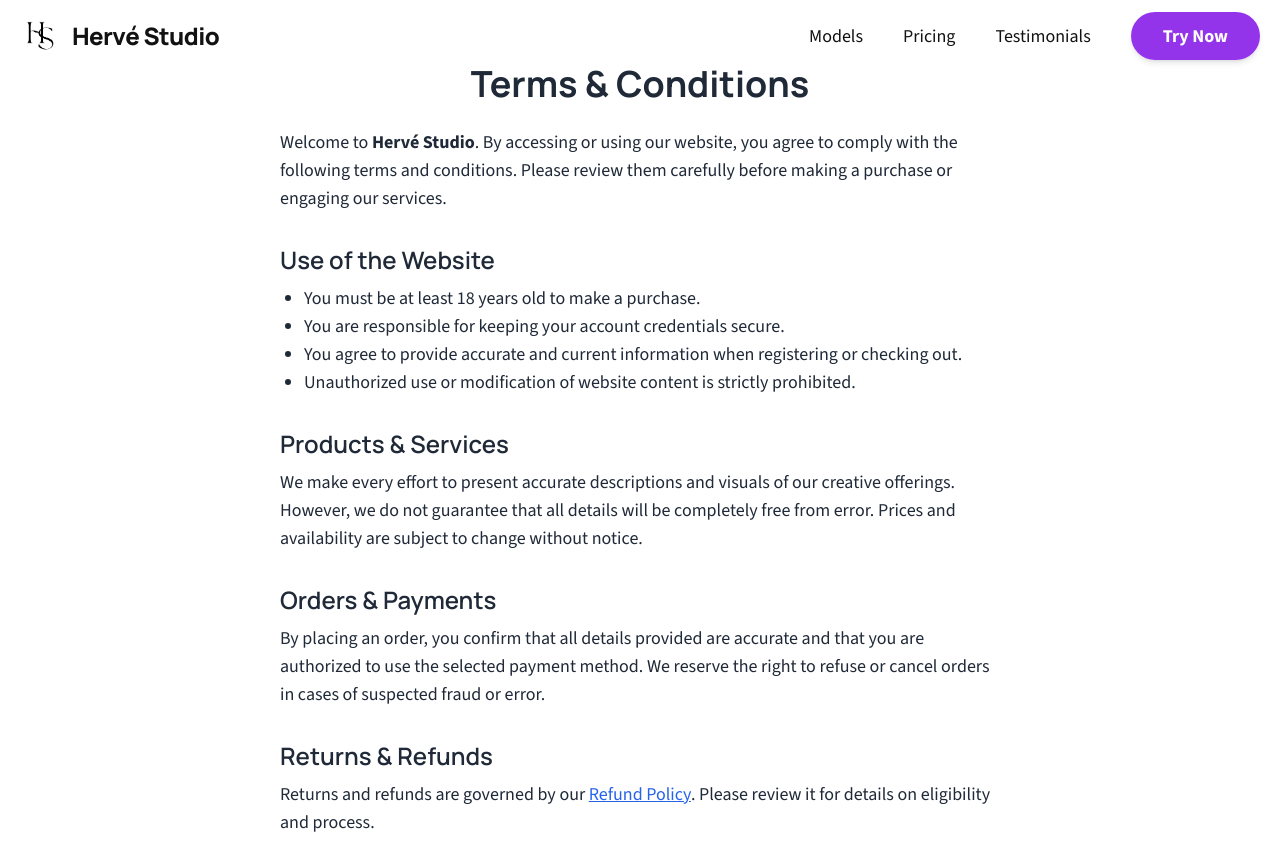
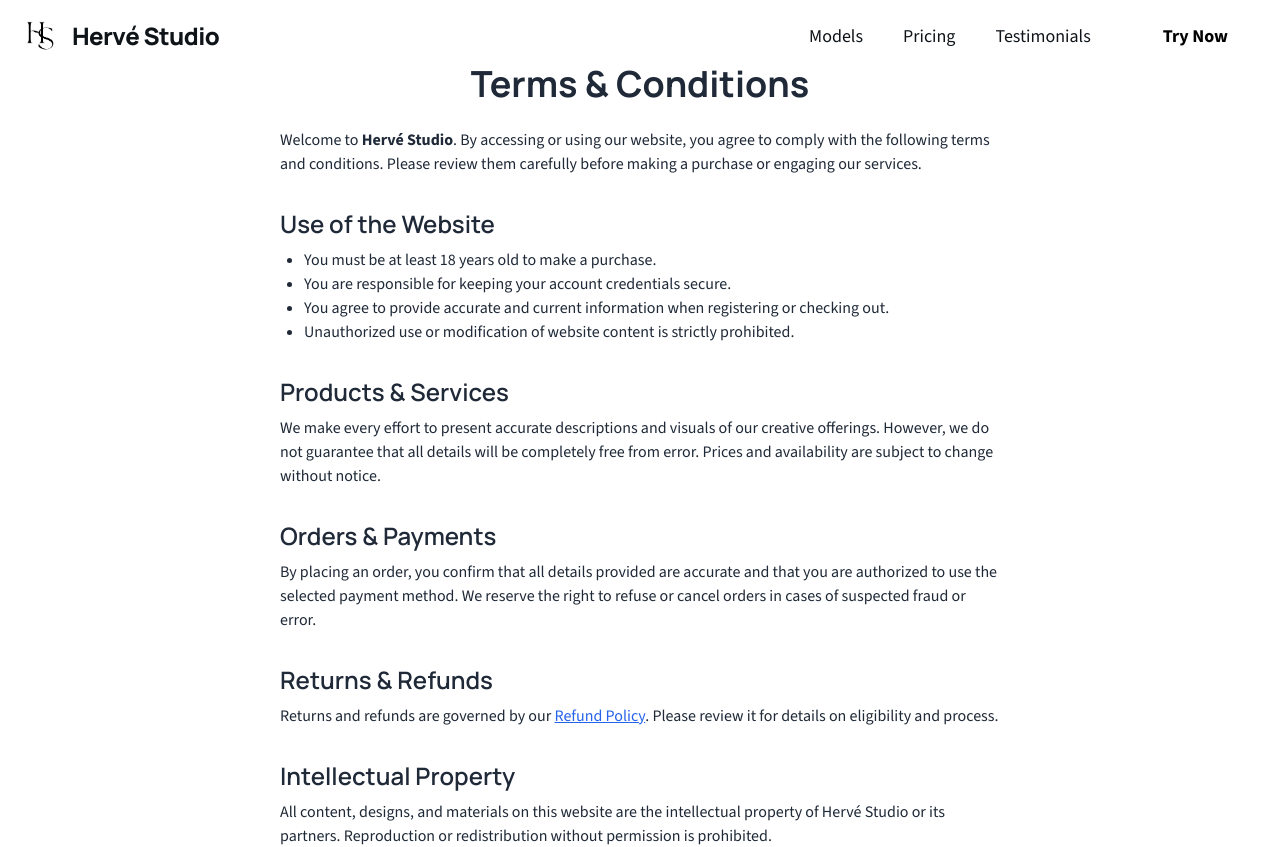
Before and after one commit to nizarhaider/herve-studio-site, a Next.js app: page /terms-and-conditions in a window 1280 px wide. Shown: the top 847 px of the page. Built offline with nearby package versions, Linux system fonts and the light colour scheme.

Commit message:
updated pricing

```diff
--- a/src/app/globals.css
+++ b/src/app/globals.css
@@ -3,29 +3,66 @@
 @tailwind utilities;
 
 :root {
-  --color-background: #ffffff;
-  --color-foreground: #121212;
-  --color-primary: #E5E7EB; /* A neutral primary, Botika focuses on accent */
-  --color-secondary: #6B7280; /* A muted secondary */
-
-  /* Botika-inspired accent colors */
-  --color-primary-accent: #9333EA; /* Vibrant purple */
-  --color-foreground-accent: #A855F7; /* Lighter purple for subtle highlights */
-  --color-hero-background: linear-gradient(180deg, #E5E7EB 0%, #ffffff 100%); /* Subtle gradient for hero */
+  --background: oklch(1.0000 0 0);
+  --foreground: oklch(0.1884 0.0128 248.5103);
+  --card: oklch(0.9784 0.0011 197.1387);
+  --card-foreground: oklch(0.1884 0.0128 248.5103);
+  --popover: oklch(1.0000 0 0);
+  --popover-foreground: oklch(0.1884 0.0128 248.5103);
+  --primary: oklch(0.6723 0.1606 244.9955);
+  --primary-foreground: oklch(1.0000 0 0);
+  --secondary: oklch(0.1884 0.0128 248.5103);
+  --secondary-foreground: oklch(1.0000 0 0);
+  --muted: oklch(0.9222 0.0013 286.3737);
+  --muted-foreground: oklch(0.1884 0.0128 248.5103);
+  --accent: oklch(0.9392 0.0166 250.8453);
+  --accent-foreground: oklch(0.6723 0.1606 244.9955);
+  --destructive: oklch(0.6188 0.2376 25.7658);
+  --destructive-foreground: oklch(1.0000 0 0);
+  --border: oklch(0.9317 0.0118 231.6594);
+  --input: oklch(0.9809 0.0025 228.7836);
+  --ring: oklch(0.6818 0.1584 243.3540);
+  --chart-1: oklch(0.6723 0.1606 244.9955);
+  --chart-2: oklch(0.6907 0.1554 160.3454);
+  --chart-3: oklch(0.8214 0.1600 82.5337);
+  --chart-4: oklch(0.7064 0.1822 151.7125);
+  --chart-5: oklch(0.5919 0.2186 10.5826);
+  --sidebar: oklch(0.9784 0.0011 197.1387);
+  --sidebar-foreground: oklch(0.1884 0.0128 248.5103);
+  --sidebar-primary: oklch(0.6723 0.1606 244.9955);
+  --sidebar-primary-foreground: oklch(1.0000 0 0);
+  --sidebar-accent: oklch(0.9392 0.0166 250.8453);
+  --sidebar-accent-foreground: oklch(0.6723 0.1606 244.9955);
+  --sidebar-border: oklch(0.9271 0.0101 238.5177);
+  --sidebar-ring: oklch(0.6818 0.1584 243.3540);
+  --font-sans: Open Sans, sans-serif;
+  --font-serif: Georgia, serif;
+  --font-mono: Menlo, monospace;
+  --radius: 1.3rem;
+  --shadow-x: 0px;
+  --shadow-y: 2px;
+  --shadow-blur: 0px;
+  --shadow-spread: 0px;
+  --shadow-opacity: 0;
+  --shadow-color: rgba(29,161,242,0.15);
+  --shadow-2xs: 0px 2px 0px 0px hsl(202.8169 89.1213% 53.1373% / 0.00);
+  --shadow-xs: 0px 2px 0px 0px hsl(202.8169 89.1213% 53.1373% / 0.00);
+  --shadow-sm: 0px 2px 0px 0px hsl(202.8169 89.1213% 53.1373% / 0.00), 0px 1px 2px -1px hsl(202.8169 89.1213% 53.1373% / 0.00);
+  --shadow: 0px 2px 0px 0px hsl(202.8169 89.1213% 53.1373% / 0.00), 0px 1px 2px -1px hsl(202.8169 89.1213% 53.1373% / 0.00);
+  --shadow-md: 0px 2px 0px 0px hsl(202.8169 89.1213% 53.1373% / 0.00), 0px 2px 4px -1px hsl(202.8169 89.1213% 53.1373% / 0.00);
+  --shadow-lg: 0px 2px 0px 0px hsl(202.8169 89.1213% 53.1373% / 0.00), 0px 4px 6px -1px hsl(202.8169 89.1213% 53.1373% / 0.00);
+  --shadow-xl: 0px 2px 0px 0px hsl(202.8169 89.1213% 53.1373% / 0.00), 0px 8px 10px -1px hsl(202.8169 89.1213% 53.1373% / 0.00);
+  --shadow-2xl: 0px 2px 0px 0px hsl(202.8169 89.1213% 53.1373% / 0.00);
+  --tracking-normal: 0em;
+  --spacing: 0.25rem;
 }
 
-html {
-  @apply scroll-smooth;
-}
-
-body {
-  @apply text-lg;
-
-  color: var(--color-foreground);
-  background: var(--color-background);
-  font-family: "Source Sans 3", sans-serif;
-  font-optical-sizing: auto;
-  font-style: normal;
+@layer base {
+  body {
+    @apply font-sans;
+    color: var(--foreground);
+    background: var(--background);
+  }
 }
 
 @layer utilities {
@@ -67,3 +104,110 @@
 .benefit-section:last-of-type > div {
   @apply mb-10;
 }
+
+
+.dark {
+  --background: oklch(0 0 0);
+  --foreground: oklch(0.9328 0.0025 228.7857);
+  --card: oklch(0.2097 0.0080 274.5332);
+  --card-foreground: oklch(0.8853 0 0);
+  --popover: oklch(0 0 0);
+  --popover-foreground: oklch(0.9328 0.0025 228.7857);
+  --primary: oklch(0.6692 0.1607 245.0110);
+  --primary-foreground: oklch(1.0000 0 0);
+  --secondary: oklch(0.9622 0.0035 219.5331);
+  --secondary-foreground: oklch(0.1884 0.0128 248.5103);
+  --muted: oklch(0.2090 0 0);
+  --muted-foreground: oklch(0.5637 0.0078 247.9662);
+  --accent: oklch(0.1928 0.0331 242.5459);
+  --accent-foreground: oklch(0.6692 0.1607 245.0110);
+  --destructive: oklch(0.6188 0.2376 25.7658);
+  --destructive-foreground: oklch(1.0000 0 0);
+  --border: oklch(0.2674 0.0047 248.0045);
+  --input: oklch(0.3020 0.0288 244.8244);
+  --ring: oklch(0.6818 0.1584 243.3540);
+  --chart-1: oklch(0.6723 0.1606 244.9955);
+  --chart-2: oklch(0.6907 0.1554 160.3454);
+  --chart-3: oklch(0.8214 0.1600 82.5337);
+  --chart-4: oklch(0.7064 0.1822 151.7125);
+  --chart-5: oklch(0.5919 0.2186 10.5826);
+  --sidebar: oklch(0.2097 0.0080 274.5332);
+  --sidebar-foreground: oklch(0.8853 0 0);
+  --sidebar-primary: oklch(0.6818 0.1584 243.3540);
+  --sidebar-primary-foreground: oklch(1.0000 0 0);
+  --sidebar-accent: oklch(0.1928 0.0331 242.5459);
+  --sidebar-accent-foreground: oklch(0.6692 0.1607 245.0110);
+  --sidebar-border: oklch(0.3795 0.0220 240.5943);
+  --sidebar-ring: oklch(0.6818 0.1584 243.3540);
+  --font-sans: Open Sans, sans-serif;
+  --font-serif: Georgia, serif;
+  --font-mono: Menlo, monospace;
+  --radius: 1.3rem;
+  --shadow-x: 0px;
+  --shadow-y: 2px;
+  --shadow-blur: 0px;
+  --shadow-spread: 0px;
+  --shadow-opacity: 0;
+  --shadow-color: rgba(29,161,242,0.25);
+  --shadow-2xs: 0px 2px 0px 0px hsl(202.8169 89.1213% 53.1373% / 0.00);
+  --shadow-xs: 0px 2px 0px 0px hsl(202.8169 89.1213% 53.1373% / 0.00);
+  --shadow-sm: 0px 2px 0px 0px hsl(202.8169 89.1213% 53.1373% / 0.00), 0px 1px 2px -1px hsl(202.8169 89.1213% 53.1373% / 0.00);
+  --shadow: 0px 2px 0px 0px hsl(202.8169 89.1213% 53.1373% / 0.00), 0px 1px 2px -1px hsl(202.8169 89.1213% 53.1373% / 0.00);
+  --shadow-md: 0px 2px 0px 0px hsl(202.8169 89.1213% 53.1373% / 0.00), 0px 2px 4px -1px hsl(202.8169 89.1213% 53.1373% / 0.00);
+  --shadow-lg: 0px 2px 0px 0px hsl(202.8169 89.1213% 53.1373% / 0.00), 0px 4px 6px -1px hsl(202.8169 89.1213% 53.1373% / 0.00);
+  --shadow-xl: 0px 2px 0px 0px hsl(202.8169 89.1213% 53.1373% / 0.00), 0px 8px 10px -1px hsl(202.8169 89.1213% 53.1373% / 0.00);
+  --shadow-2xl: 0px 2px 0px 0px hsl(202.8169 89.1213% 53.1373% / 0.00);
+}
+
+@theme inline {
+  --color-background: var(--background);
+  --color-foreground: var(--foreground);
+  --color-card: var(--card);
+  --color-card-foreground: var(--card-foreground);
+  --color-popover: var(--popover);
+  --color-popover-foreground: var(--popover-foreground);
+  --color-primary: var(--primary);
+  --color-primary-foreground: var(--primary-foreground);
+  --color-secondary: var(--secondary);
+  --color-secondary-foreground: var(--secondary-foreground);
+  --color-muted: var(--muted);
+  --color-muted-foreground: var(--muted-foreground);
+  --color-accent: var(--accent);
+  --color-accent-foreground: var(--accent-foreground);
+  --color-destructive: var(--destructive);
+  --color-destructive-foreground: var(--destructive-foreground);
+  --color-border: var(--border);
+  --color-input: var(--input);
+  --color-ring: var(--ring);
+  --color-chart-1: var(--chart-1);
+  --color-chart-2: var(--chart-2);
+  --color-chart-3: var(--chart-3);
+  --color-chart-4: var(--chart-4);
+  --color-chart-5: var(--chart-5);
+  --color-sidebar: var(--sidebar);
+  --color-sidebar-foreground: var(--sidebar-foreground);
+  --color-sidebar-primary: var(--sidebar-primary);
+  --color-sidebar-primary-foreground: var(--sidebar-primary-foreground);
+  --color-sidebar-accent: var(--sidebar-accent);
+  --color-sidebar-accent-foreground: var(--sidebar-accent-foreground);
+  --color-sidebar-border: var(--sidebar-border);
+  --color-sidebar-ring: var(--sidebar-ring);
+
+  --font-sans: var(--font-sans);
+  --font-mono: var(--font-mono);
+  --font-serif: var(--font-serif);
+
+  --radius-sm: calc(var(--radius) - 4px);
+  --radius-md: calc(var(--radius) - 2px);
+  --radius-lg: var(--radius);
+  --radius-xl: calc(var(--radius) + 4px);
+
+  --shadow-2xs: var(--shadow-2xs);
+  --shadow-xs: var(--shadow-xs);
+  --shadow-sm: var(--shadow-sm);
+  --shadow: var(--shadow);
+  --shadow-md: var(--shadow-md);
+  --shadow-lg: var(--shadow-lg);
+  --shadow-xl: var(--shadow-xl);
+  --shadow-2xl: var(--shadow-2xl);
+}
--- a/src/components/CTA.tsx
+++ b/src/components/CTA.tsx
@@ -11,10 +11,10 @@
                 </div>
 
                 <div className="relative z-10 max-w-4xl mx-auto">
-                    <h2 className="text-3xl sm:text-4xl md:text-6xl font-extrabold text-white mb-8 leading-tight">
+                    <h2 className="text-3xl sm:text-4xl md:text-6xl font-extrabold text-black mb-8 leading-tight">
                         {ctaDetails.heading}
                     </h2>
-                    <p className="text-xl text-white/90 mb-12 max-w-2xl mx-auto leading-relaxed">
+                    <p className="text-xl text-gray-800 mb-12 max-w-2xl mx-auto leading-relaxed">
                         {ctaDetails.subheading}
                     </p>
                     <div className="flex flex-col sm:flex-row items-center justify-center gap-6">
@@ -28,7 +28,7 @@
                         </a>
                         <a
                             href="mailto:nizarhaider@gmail.com"
-                            className="text-lg font-bold text-white hover:underline underline-offset-8"
+                            className="text-lg font-bold text-black hover:underline underline-offset-8"
                         >
                             Talk to an expert
                         </a>
--- a/src/components/Header.tsx
+++ b/src/components/Header.tsx
@@ -66,7 +66,7 @@
                         <li>
                             <Link
                                 href="https://app.hervestudio.lk"
-                                className="px-8 py-3 text-lg font-bold text-white bg-primary-accent rounded-full hover:bg-primary-accent/90 transition-all duration-300 shadow-md hover:shadow-primary-accent/20"
+                                className="px-8 py-3 text-lg font-bold text-black bg-primary-accent rounded-full hover:bg-primary-accent/90 transition-all duration-300 hover:shadow-primary-accent/20"
                             >
                                 Try Now
                             </Link>
@@ -119,7 +119,7 @@
                         <li className="pt-4">
                             <Link
                                 href="https://app.hervestudio.lk"
-                                className="w-full text-center px-8 py-4 text-xl font-bold text-white bg-primary-accent rounded-xl block shadow-lg"
+                                className="w-full text-center px-8 py-4 text-xl font-bold text-black bg-primary-accent rounded-xl block shadow-lg"
                                 onClick={toggleMenu}
                             >
                                 Try Now
--- a/src/components/Hero.tsx
+++ b/src/components/Hero.tsx
@@ -21,7 +21,7 @@
                     <div className="flex flex-col sm:flex-row items-center gap-4 justify-center md:justify-start">
                         <a
                             href="#pricing"
-                            className="px-10 py-4 text-lg font-bold text-white bg-primary-accent rounded-full hover:bg-primary-accent/90 transition-all duration-300 shadow-lg hover:shadow-primary-accent/20"
+                            className="px-10 py-4 text-lg font-bold text-black bg-primary-accent rounded-full hover:bg-primary-accent/90 transition-all duration-300 shadow-lg hover:shadow-primary-accent/20"
                         >
                             Try Now
                         </a>
--- a/src/components/Pricing/PricingColumn.tsx
+++ b/src/components/Pricing/PricingColumn.tsx
@@ -22,7 +22,7 @@
                     {typeof price === 'number' && <span className="text-lg font-medium text-secondary ml-2">/month</span>}
                 </div>
                 <button className={clsx("w-full py-4 px-6 rounded-full font-bold transition-all duration-300 shadow-lg", {
-                    "bg-primary-accent text-white hover:bg-primary-accent/90 hover:shadow-primary-accent/20": highlight,
+                    "bg-primary-accent text-black hover:bg-primary-accent/90 hover:shadow-primary-accent/20": highlight,
                     "bg-gray-100 text-foreground hover:bg-gray-200": !highlight
                 })}>
                     Get Started
```
Also changed, not shown: src/data/pricing.ts (+51 -28 lines), components.json (added).
